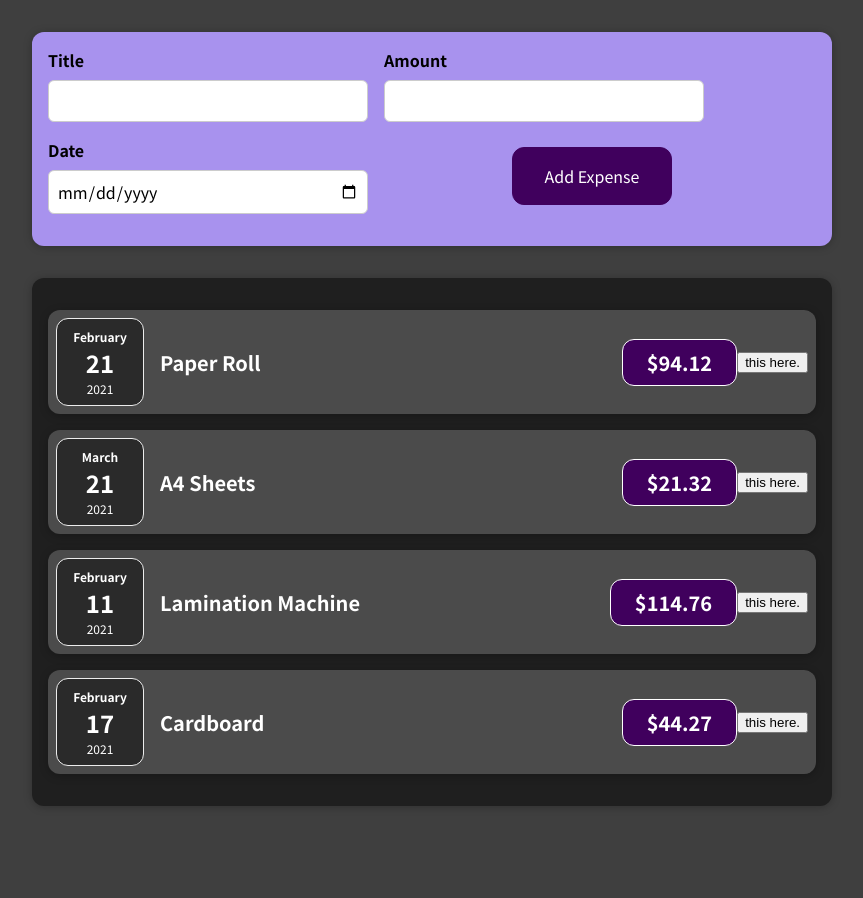
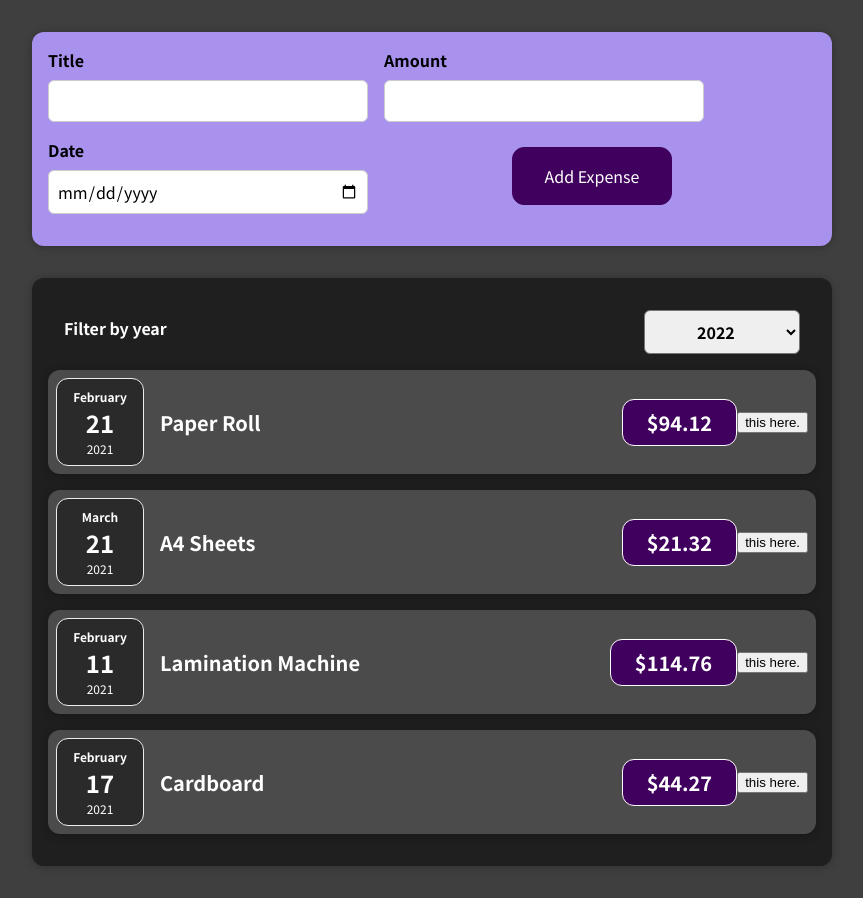
Before and after one commit to zia-ashraf/Monthly-Expenses, a React (Create React App) app: page / in a window 1280 px wide. Shown: the whole page, without its empty margins (208-1071 px from the left). Before the commit the page ends 838 px from the top, so only its background shows below. Built offline with nearby package versions, Linux system fonts and the light colour scheme.

Commit message:
the expensefilter doesn't sets on intially provided value

```diff
--- a/src/App.js
+++ b/src/App.js
@@ -2,6 +2,9 @@
 import ExpenseBundle from "./components/Expenses/ExpenseBundle";
 import NewExpense from "./components/NewExpense/NewExpense";
 function App() {
+  const addExpenseHandler = (expenseData) => {
+    console.log(expenseData);
+  };
   const expenses = [
     {
       id: "e1",
@@ -30,7 +33,7 @@
   ];
   return (
     <div>
-      <NewExpense />
+      <NewExpense onSubmitExpense={addExpenseHandler} />
       <ExpenseBundle bundle={expenses} />
     </div>
   );
--- a/src/components/Expenses/ExpenseBundle.js
+++ b/src/components/Expenses/ExpenseBundle.js
@@ -1,9 +1,22 @@
+import React, { useState } from "react";
 import ExpenseItem from "./ExpenseItem";
 import "./ExpenseBundle.css";
+import ExpenseFilter from "./ExpenseFilter";
 
 const ExpenseBundle = (props) => {
+  const [expenseFilterVal, setExpenseFilter] = useState("2019");
+
+  const expenseFilterHandler = (filterYear) => {
+    // console.log(filterYear);
+    console.log(expenseFilterVal);
+    setExpenseFilter(filterYear);
+  };
   return (
     <div className="expenses">
+      <ExpenseFilter
+        setExpenseFilter={expenseFilterHandler}
+        intial={expenseFilterVal}
+      />
       <ExpenseItem
         title={props.bundle[0].title}
         amount={props.bundle[0].amount}
--- /dev/null
+++ b/src/components/Expenses/ExpenseFilter.css
@@ -0,0 +1,24 @@
+.expense-filter {
+  color: white;
+  padding: 0 1rem;
+}
+
+.expense-filter__control {
+  display: flex;
+  width: 100%;
+  align-items: center;
+  justify-content: space-between;
+  margin: 1rem 0;
+}
+
+.expense-filter label {
+  font-weight: bold;
+  margin-bottom: 0.5rem;
+}
+
+.expense-filter select {
+  font: inherit;
+  padding: 0.5rem 3rem;
+  font-weight: bold;
+  border-radius: 6px;
+}
--- /dev/null
+++ b/src/components/Expenses/ExpenseFilter.js
@@ -0,0 +1,24 @@
+import React from "react";
+
+import "./ExpenseFilter.css";
+
+const ExpenseFilter = (props) => {
+  const valueSetter = (event) => {
+    props.setExpenseFilter(event.target.value);
+  };
+  return (
+    <div className="expense-filter">
+      <div className="expense-filter__control">
+        <label>Filter by year</label>
+        <select value={props.initial} onChange={valueSetter}>
+          <option value="2022">2022</option>
+          <option value="2021">2021</option>
+          <option value="2020">2020</option>
+          <option value="2019">2019</option>
+        </select>
+      </div>
+    </div>
+  );
+};
+
+export default ExpenseFilter;
--- a/src/components/NewExpense/ExpenseForm.js
+++ b/src/components/NewExpense/ExpenseForm.js
@@ -1,7 +1,7 @@
 import React, { useState } from "react";
 import "./ExpenseForm.css";
 
-const ExpenseForm = () => {
+const ExpenseForm = (props) => {
   //   const [enteredTitle, setEnteredTitle] = useState("");
   //   const [enteredDate, setEnteredDate] = useState("");
   //   const [enteredAmount, setEnteredAmount] = useState("");
@@ -14,9 +14,9 @@
 
   const submissionHandler = (event) => {
     event.preventDefault();
-    const expenseData = userInput;
-    console.log(expenseData);
+    // const expenseData = userInput;
     setUserInput((prevState) => {
+      props.onSaveExpenseData(prevState);
       return {
         ...prevState,
         enteredDate: "", //remember '=' won't be used because this is key value pair.
--- a/src/components/NewExpense/NewExpense.js
+++ b/src/components/NewExpense/NewExpense.js
@@ -3,10 +3,18 @@
 import ExpenseForm from "./ExpenseForm";
 import "./NewExpense.css";
 
-const NewExpense = () => {
+const NewExpense = (props) => {
+  const saveExpenseDataHandler = (enteredExpenseData) => {
+    const expenseData = {
+      ...enteredExpenseData,
+      id: Math.random().toString(),
+    };
+    props.onSubmitExpense(expenseData);
+  };
+
   return (
     <div className="new-expense">
-      <ExpenseForm />
+      <ExpenseForm onSaveExpenseData={saveExpenseDataHandler} />
     </div>
   );
 };
```
